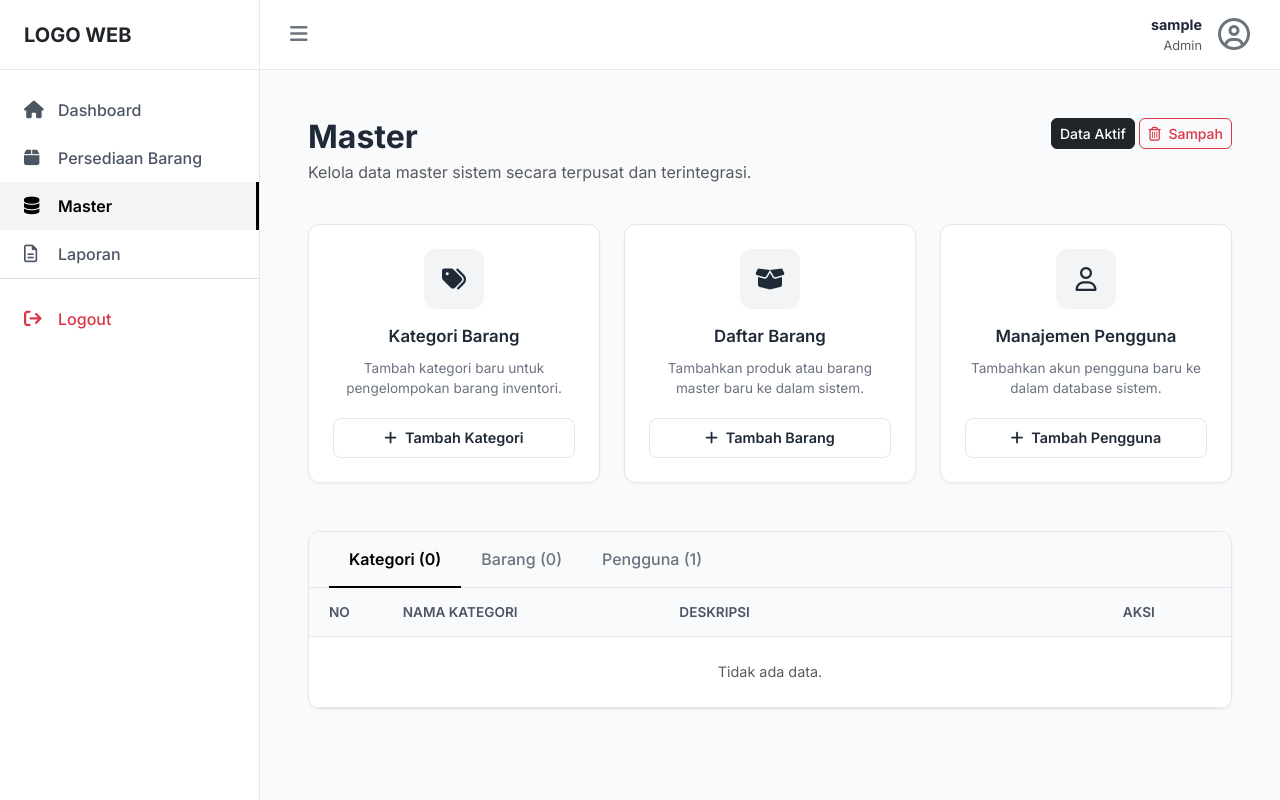
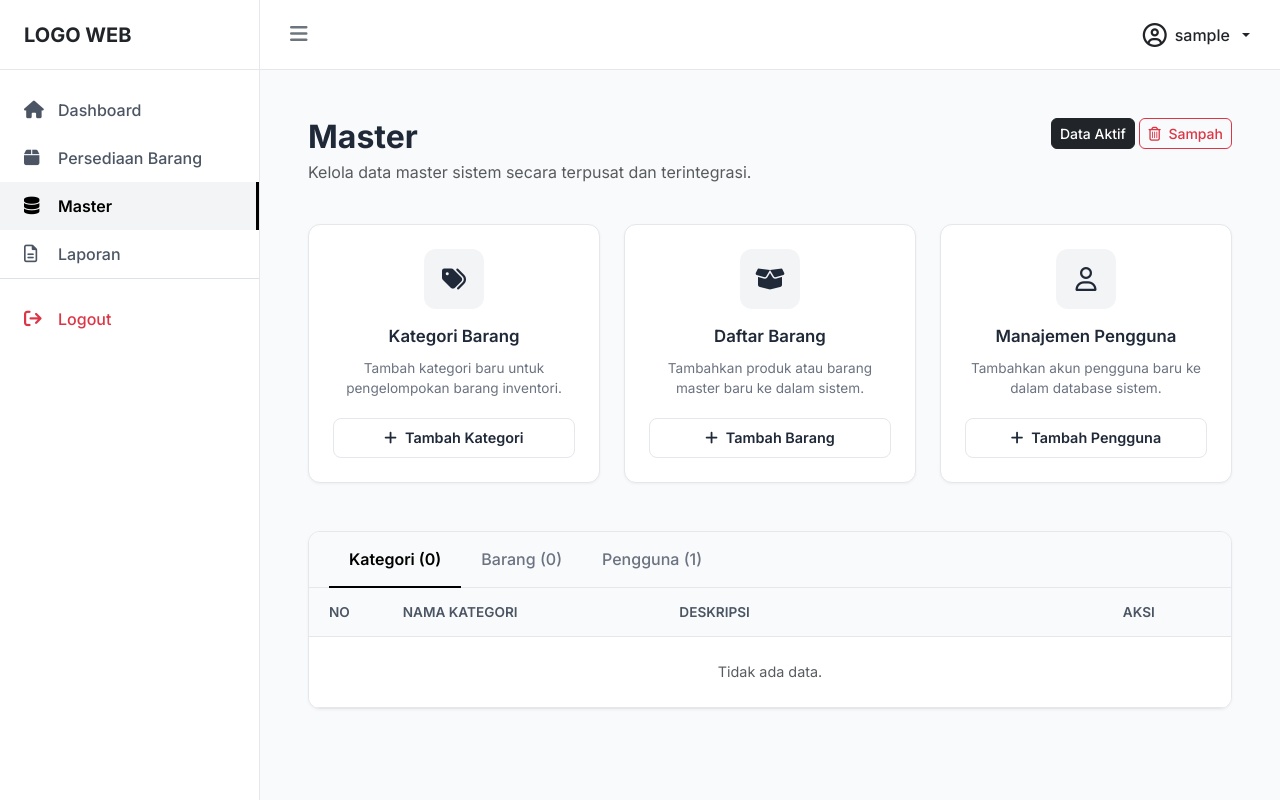
Before and after one commit to hitzpro/WEB-JWP, a PHP site: page /master.php in a window 1280 px wide. Run offline with PHP 8.4, Linux system fonts and the light colour scheme; the visitor is signed in with stand-in values (Sample User, id 1); data that the repository does not hold is empty; some libraries are stand-ins or nearby versions.

Commit message:
first commit

```diff
--- a/dashboard.php
+++ b/dashboard.php
@@ -317,8 +317,6 @@ $queryTabelStok = $conn->query($sqlTabelStok);
                 </a>
 
                 <ul class="dropdown-menu dropdown-menu-end shadow-sm border-0">
-                    <li><a class="dropdown-item" href="#">Profil</a></li>
-                    <li><hr class="dropdown-divider"></li>
                     <li><a class="dropdown-item text-danger" href="logout.php">Logout</a></li>
                 </ul>
             </div>
--- a/form_barang.php
+++ b/form_barang.php
@@ -217,9 +217,8 @@ if ($queryBarang) {
                     <i class="fa-regular fa-circle-user fs-4"></i>
                     <span class="fw-medium"><?= htmlspecialchars($nama_login) ?></span>
                 </a>
+
                 <ul class="dropdown-menu dropdown-menu-end shadow-sm border-0">
-                    <li><a class="dropdown-item" href="#">Profil</a></li>
-                    <li><hr class="dropdown-divider"></li>
                     <li><a class="dropdown-item text-danger" href="logout.php">Logout</a></li>
                 </ul>
             </div>
--- a/laporan.php
+++ b/laporan.php
@@ -480,9 +480,8 @@ $export_query = http_build_query([
                     <i class="fa-regular fa-circle-user fs-4"></i>
                     <span class="fw-medium"><?= htmlspecialchars($nama_login) ?></span>
                 </a>
+
                 <ul class="dropdown-menu dropdown-menu-end shadow-sm border-0">
-                    <li><a class="dropdown-item" href="#">Profil</a></li>
-                    <li><hr class="dropdown-divider"></li>
                     <li><a class="dropdown-item text-danger" href="logout.php">Logout</a></li>
                 </ul>
             </div>
--- a/master.php
+++ b/master.php
@@ -526,12 +526,15 @@ $queryListKategori = $conn->query("SELECT id, nama_kategori FROM kategori_barang
         <header class="top-navbar">
             <button class="btn btn-light d-md-none"><i class="fa-solid fa-bars"></i></button>
             <div class="d-none d-md-block"><i class="fa-solid fa-bars fs-5 text-secondary cursor-pointer"></i></div>
-            <div class="d-flex align-items-center gap-3">
-                <div class="text-end">
-                    <div class="fw-bold" style="font-size: 0.9rem;"><?= htmlspecialchars($nama_login) ?></div>
-                    <div class="text-muted small" style="font-size: 0.8rem;"><?= ucfirst($role_login) ?></div>
-                </div>
-                <i class="fa-regular fa-circle-user fs-2 text-secondary"></i>
+            <div class="dropdown">
+                <a class="text-dark text-decoration-none dropdown-toggle d-flex align-items-center gap-2" href="#" role="button" data-bs-toggle="dropdown">
+                    <i class="fa-regular fa-circle-user fs-4"></i>
+                    <span class="fw-medium"><?= htmlspecialchars($nama_login) ?></span>
+                </a>
+
+                <ul class="dropdown-menu dropdown-menu-end shadow-sm border-0">
+                    <li><a class="dropdown-item text-danger" href="logout.php">Logout</a></li>
+                </ul>
             </div>
         </header>
 
```
